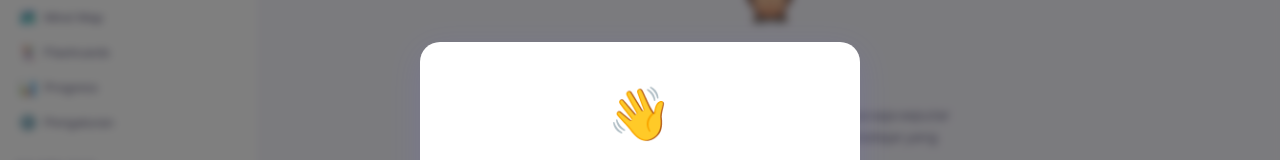
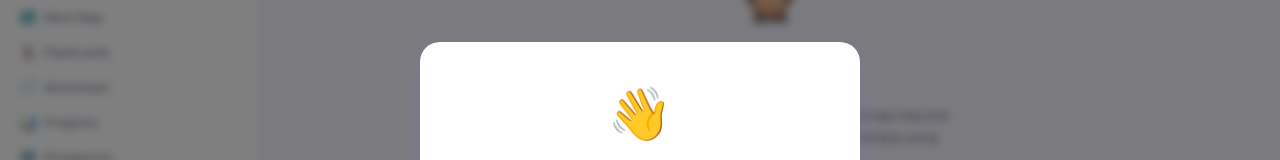
Before and after one commit to buzzthebee/studypalv2, a Next.js app: page / in a window 1280 px wide. Shown: the part 160-320 px from the top of the page. Built offline with nearby package versions, Linux system fonts and the light colour scheme.

Commit message:
Update Sidebar.tsx

```diff
--- a/components/Sidebar.tsx
+++ b/components/Sidebar.tsx
@@ -16,6 +16,7 @@ const NAV = [
   { id: "studyplan", icon: "📋", label: "Study Plan" },
   { id: "mindmap", icon: "🗺️", label: "Mind Map" },
   { id: "flashcards", icon: "🃏", label: "Flashcards" },
+  { id: "worksheet", icon: "📄", label: "Worksheet" },
   { id: "progress", icon: "📊", label: "Progress" },
   { id: "settings", icon: "⚙️", label: "Pengaturan" },
 ];
```
